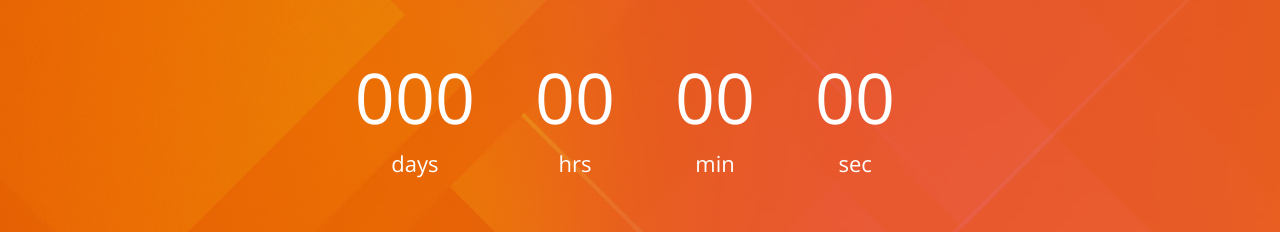
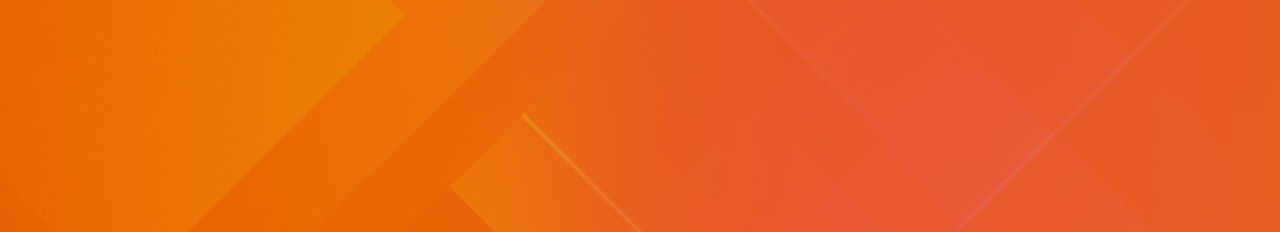
Before and after one commit to vashishth/sugoe, a plain HTML site: page index.html in a window 1280 px wide. Shown: the part 524-756 px from the top of the page. Drawn offline with nearby package versions, Linux system fonts and the light colour scheme.

Commit message:
Update index.html - commenting out Timer

```diff
--- a/index.html
+++ b/index.html
@@ -45,7 +45,7 @@
 
       </div>
 
-      <div class="countdown styled" style="margin-top: 350px";></div>
+<!--       <div class="countdown styled" style="margin-top: 350px";></div> -->
 
 
 
```
